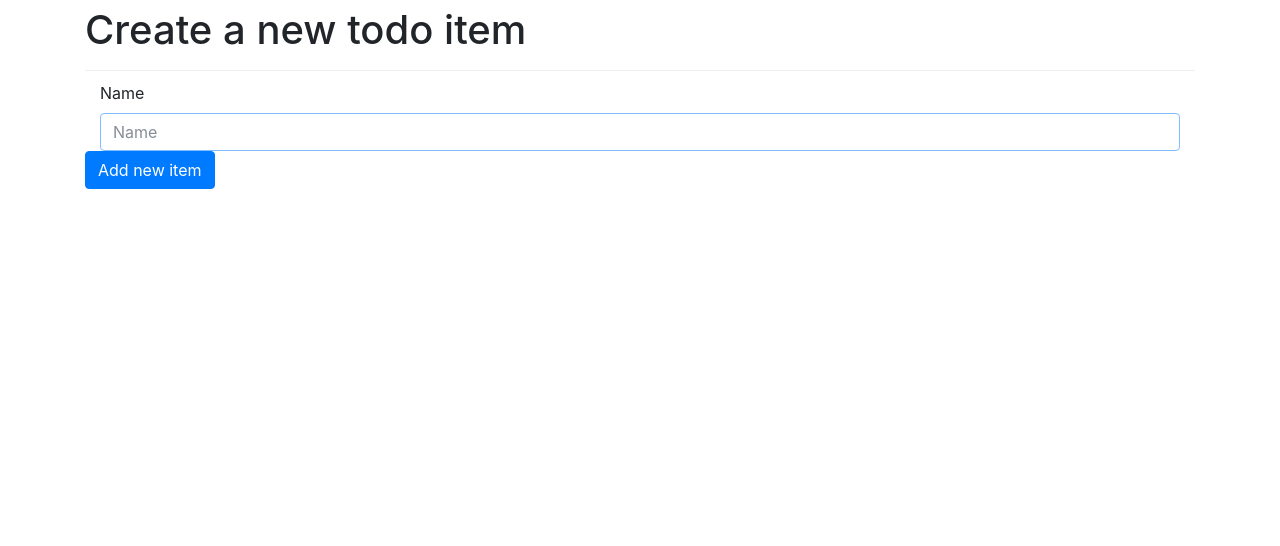
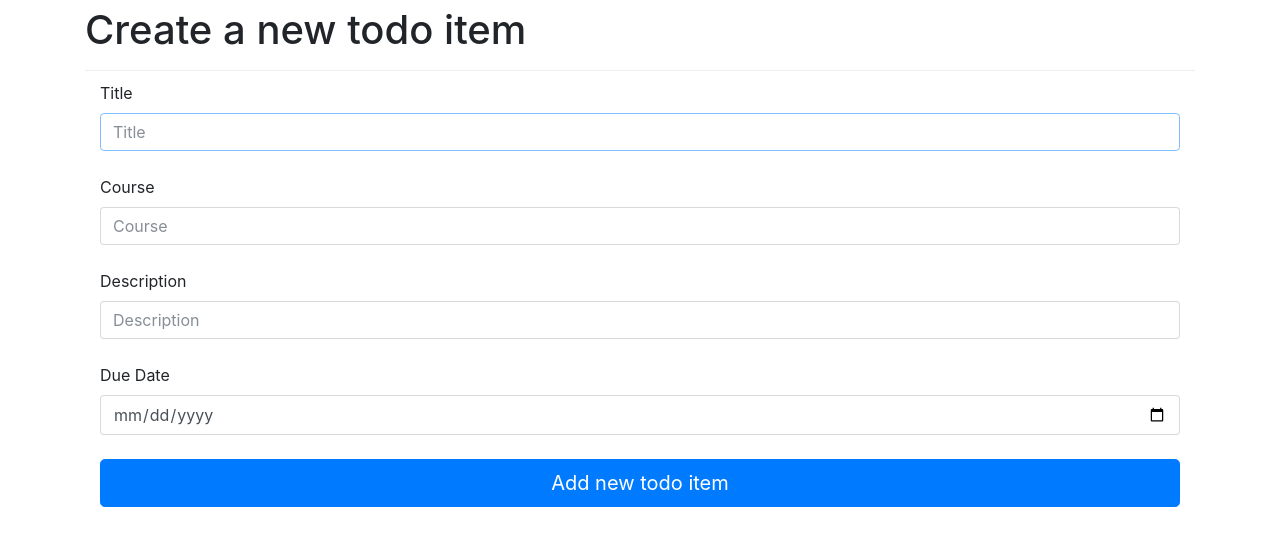
Before and after one commit to william-fan/cs4920-copy, a Flask app: template templates/todocreate.html in a window 1280 px wide. Shown: the part 62-608 px from the top of the page. Run offline with Flask 2, Linux system fonts and the light colour scheme; the template is opened without the code that fills it, so the values that code supplies are empty; some libraries are stand-ins or nearby versions.

Commit message:
Allow todo adding, todo template, init todo table, todo loading

```diff
--- a/main.py
+++ b/main.py
@@ -1,3 +1,4 @@
+import time
 from flask import Flask, render_template, url_for, redirect, request, session
 from services.UserProfileService import*
 import status
@@ -78,33 +79,35 @@ def available():
 def todo():
     logged_in_user = find_by_id(session.get("loggedInUser"))
     # TODO: get logged-in user's todo list
-    test = ToDo('Presentation', 'Monday 11 September', 'Monday 11 September', 'COMP4920', 'Finish pres')
-    tasks = [
-        {
-            'name': test.name,
-            'text': test.text,
-            'subject': test.subject,
-            'date': test.end_time
-        }
-    ]
+    # test = ToDo('Presentation', 'Monday 11 September', 'Monday 11 September', 'COMP4920', 'Finish pres')
+    todo_list = load_todos()
+    tasks = []
+    for task in todo_list :
+        tasks += [
+            {
+                'name': task.name,
+                'text': task.text,
+                'subject': task.subject,
+                'date': task.end_time
+            }
+        ]
 
     return render_template('todo.html', tasks=tasks)
 
-@app.route('/todo/create')
-def todo_create():
+
+@app.route('/todo/createpage')
+def todo_createpage():
     logged_in_user = find_by_id(session.get("loggedInUser"))
     # TODO: get logged-in user's todo list
-    test = ToDo('Presentation', 'Monday 11 September', 'Monday 11 September', 'COMP4920', 'Finish pres')
-    tasks = [
-        {
-            'name': test.name,
-            'text': test.text,
-            'subject': test.subject,
-            'date': test.end_time
-        }
-    ]
+    return render_template('todocreate.html')
 
-    return render_template('todocreate.html', tasks=tasks)
+
+@app.route("/todo/create", methods=['POST'])
+def todo_create():
+    add_todo(request.form["title"], request.form["course"], request.form["description"], session.get("loggedInUser"), time.strftime("%c"), request.form["date"])
+
+    return render_template('todo.html')
+
 
 def get_busy_times(courses):
     busy_times = []
--- a/requirements.txt
+++ b/requirements.txt
@@ -1,3 +1,2 @@
 pymysql
 flask==0.12.2
-pymysql
--- a/templates/todo.html
+++ b/templates/todo.html
@@ -29,7 +29,7 @@ To Do
   </tbody>
 </table>
 
-<a class="btn btn-primary" href="/todo/create" role="button">Add new item</a>
+<a class="btn btn-primary" href="/todo/createpage" role="button">Add new item</a>
 
 <!-- <form class="form-row">
   <div class="col-sm-3">
--- a/templates/todocreate.html
+++ b/templates/todocreate.html
@@ -8,13 +8,23 @@ Create a new todo item
 {% block content %}
 <div class="container">
     <form action="/todo/create" id="form-todo" class="form-todo" method="POST">
-        <label for="name">Name</label>
-        <input name="name" type="text" id="name" class="form-control" placeholder="Name" autofocus>
+        <label for="title">Title</label>
+        <input name="title" type="text" id="title" class="form-control" placeholder="Title" autofocus required>
+        <br>
+        <label for="course">Course</label>
+        <input name="course" type="text" id="course" class="form-control" placeholder="Course" autofocus required>
+        <br>
+        <label for="description">Description</label>
+        <input name="description" type="text" id="description" class="form-control" placeholder="Description" autofocus required>
+        <br>
+        <label for="date">Due Date</label>
+        <input name="date" type="date" id="date" class="form-control" placeholder="Enter Due Date" required>
+        <br>
+        <button id="create" class="btn btn-lg btn-primary btn-block" type="submit">Add new todo item</button>
     </form>
 
 </div>
 
-<a class="btn btn-primary" href="/todo/create" role="button">Add new item</a>
 
 
 {% endblock %}
```
Also changed, not shown: services/UserProfileService.py (+38 -0 lines), sql/initdb.sql (+12 -0 lines).
